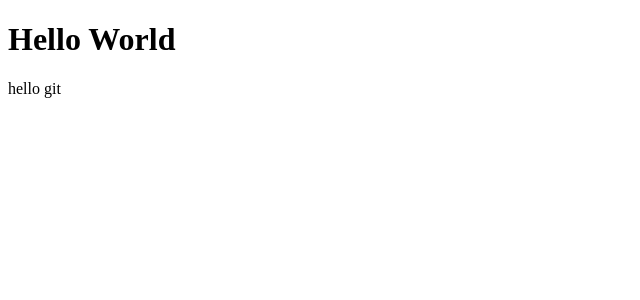
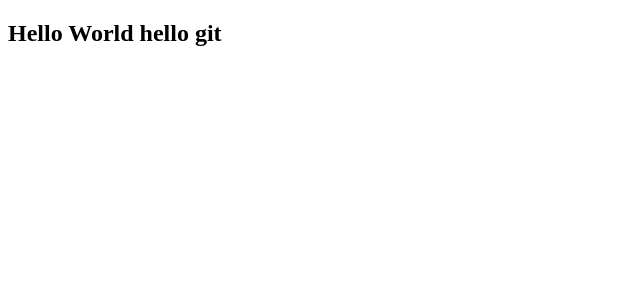
Before and after one commit to Park720/clone-x-twitter, a Vue app: page / in a window 1280 px wide. Shown: the top 300 px of the page, without its empty margins (0-640 px from the left). Built offline with nearby package versions, Linux system fonts and the light colour scheme.

Commit message:
closed #1 h1->h2

```diff
--- a/src/App.vue
+++ b/src/App.vue
@@ -1,6 +1,5 @@
 <template>
-<h1>Hello World</h1>
-<div>hello git</div>
+<h2>Hello World hello git</h2>
 </template>
 
 <script>
```
